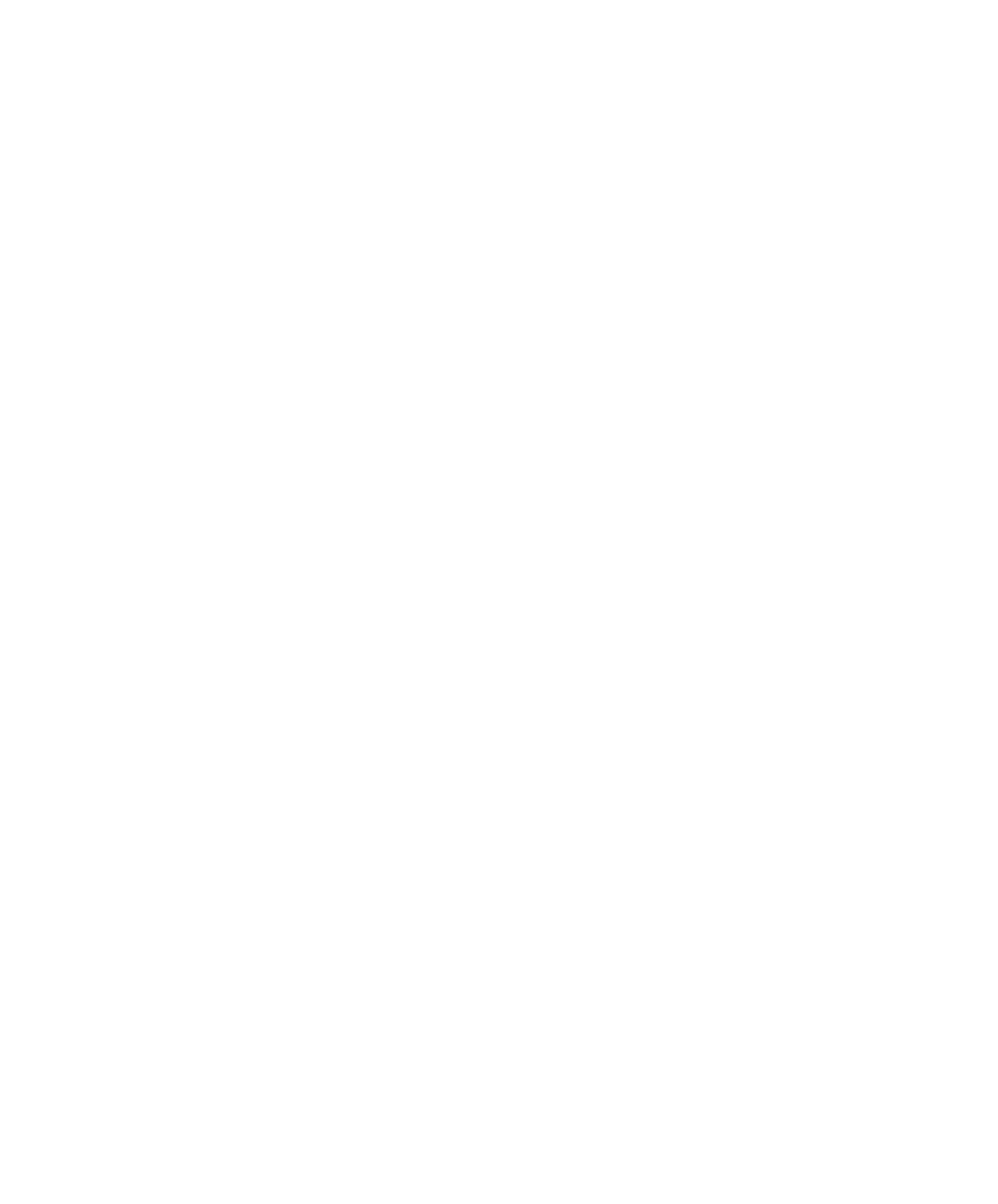
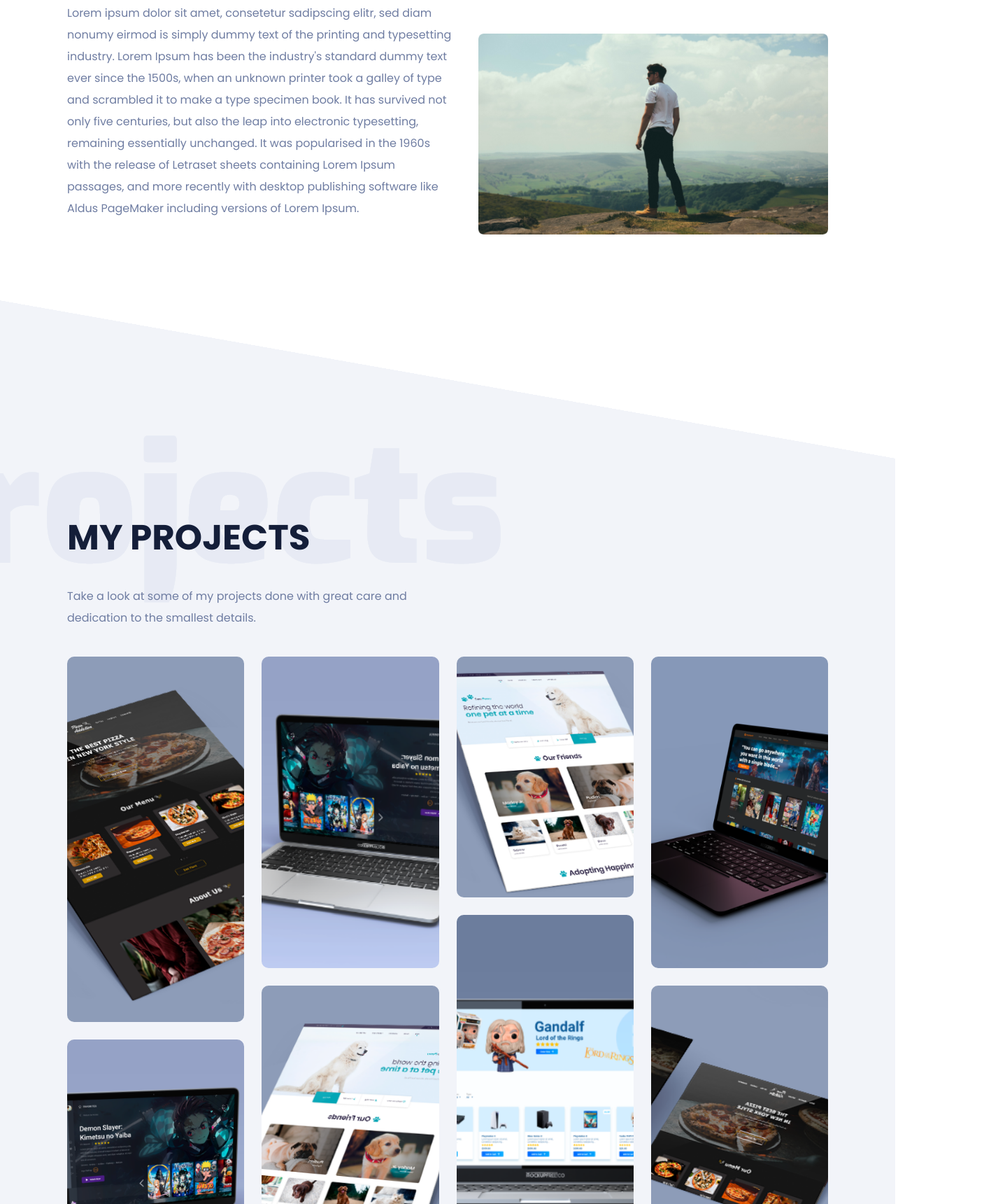
Before and after one commit to VinnyBittencourt/Vinny-Bittencourt, a React (Create React App) app: page /oldversion in a window 1280 px wide. Shown: the part 1080-2800 px from the top of the page at 70% size, 1427 px wide, since content can reach past the window. Before the commit the page ends 800 px from the top, so only its background shows below. Built offline with nearby package versions, Linux system fonts and the light colour scheme.

Commit message:
Adicionando versão antiga

```diff
--- a/src/Routes.js
+++ b/src/Routes.js
@@ -2,7 +2,7 @@ import React from "react";
 import { BrowserRouter, Route, Switch } from "react-router-dom";
 
 import Home from "./pages/home";
-// import About from "./pages/about";
+import Old from "./pages/oldversion";
 
 
 export default function Routes() {
@@ -10,7 +10,7 @@ export default function Routes() {
         <BrowserRouter>
             <Switch>
                 <Route path='/' exact component={Home} />
-                {/* <Route path='/about'  component={About} /> */}
+                <Route path='/oldversion'  component={Old} />
             </Switch>
         </BrowserRouter>
     );
--- a/src/pages/oldversion/style.css
+++ b/src/pages/oldversion/style.css
@@ -131,7 +131,7 @@ header {
 }
 
 .about_left h2::after {
-    content: url("./images/aboutmeimg.png");
+    content: url("../../images/aboutmeimg.png");
     position: absolute;
     left: -400px;
     top: -164px;
@@ -153,7 +153,7 @@ header {
 }
 
 .ar-img::after {
-    content: url("./images/retan.png");
+    content: url("../../images/retan.png");
     position: absolute;
     left: 100px;
     top: 0px;
@@ -174,7 +174,7 @@ header {
 }
 
 .proj h2::after {
-    content: url("./images/Projects.png");
+    content: url("../../images/Projects.png");
     position: absolute;
     left: -288px;
     top: -164px;
@@ -246,49 +246,49 @@ header {
 
 .p01 {
     height: 522px;
-    background-image: url(./images/Fig01.png);
+    background-image: url(../../images/Fig01.png);
     background-size: cover;
     border-radius: 10px;
 }
 .p02 {
     height: 363px;
-    background-image: url(./images/Fig02.png);
+    background-image: url(../../images/Fig02.png);
     background-size: cover;
     border-radius: 10px;
 }
 .p03 {
     height: 445px;
-    background-image: url(./images/Fig03.png);
+    background-image: url(../../images/Fig03.png);
     background-size: cover;
     border-radius: 10px;
 }
 .p04 {
     height: 440px;
-    background-image: url(./images/Fig04.png);
+    background-image: url(../../images/Fig04.png);
     background-size: cover;
     border-radius: 10px;
 }
 .p05 {
     height: 344px;
-    background-image: url(./images/Fig05.png);
+    background-image: url(../../images/Fig05.png);
     background-size: cover;
     border-radius: 10px;
 }
 .p06 {
     height: 541px;
-    background-image: url(./images/Fig06.png);
+    background-image: url(../../images/Fig06.png);
     background-size: cover;
     border-radius: 10px;
 }
 .p07 {
     height: 445px;
-    background-image: url(./images/Fig07.png);
+    background-image: url(../../images/Fig07.png);
     background-size: cover;
     border-radius: 10px;
 }
 .p08 {
     height: 440px;
-    background-image: url(./images/Fig08.png);
+    background-image: url(../../images/Fig08.png);
     background-size: cover;
     border-radius: 10px;
 }
@@ -310,7 +310,7 @@ header {
 }
 
 .skills h2::after {
-    content: url("./images/Skills.png");
+    content: url("../../images/Skills.png");
     position: absolute;
     left: -288px;
     top: -164px;
@@ -378,7 +378,7 @@ header {
 }
 
 .contact h2::after {
-    content: url("./images/ContactMe.png");
+    content: url("../../images/ContactMe.png");
     position: absolute;
     left: -500px;
     top: -164px;
```
Also changed, not shown: src/pages/oldversion/index.js (+16 -17 lines).
